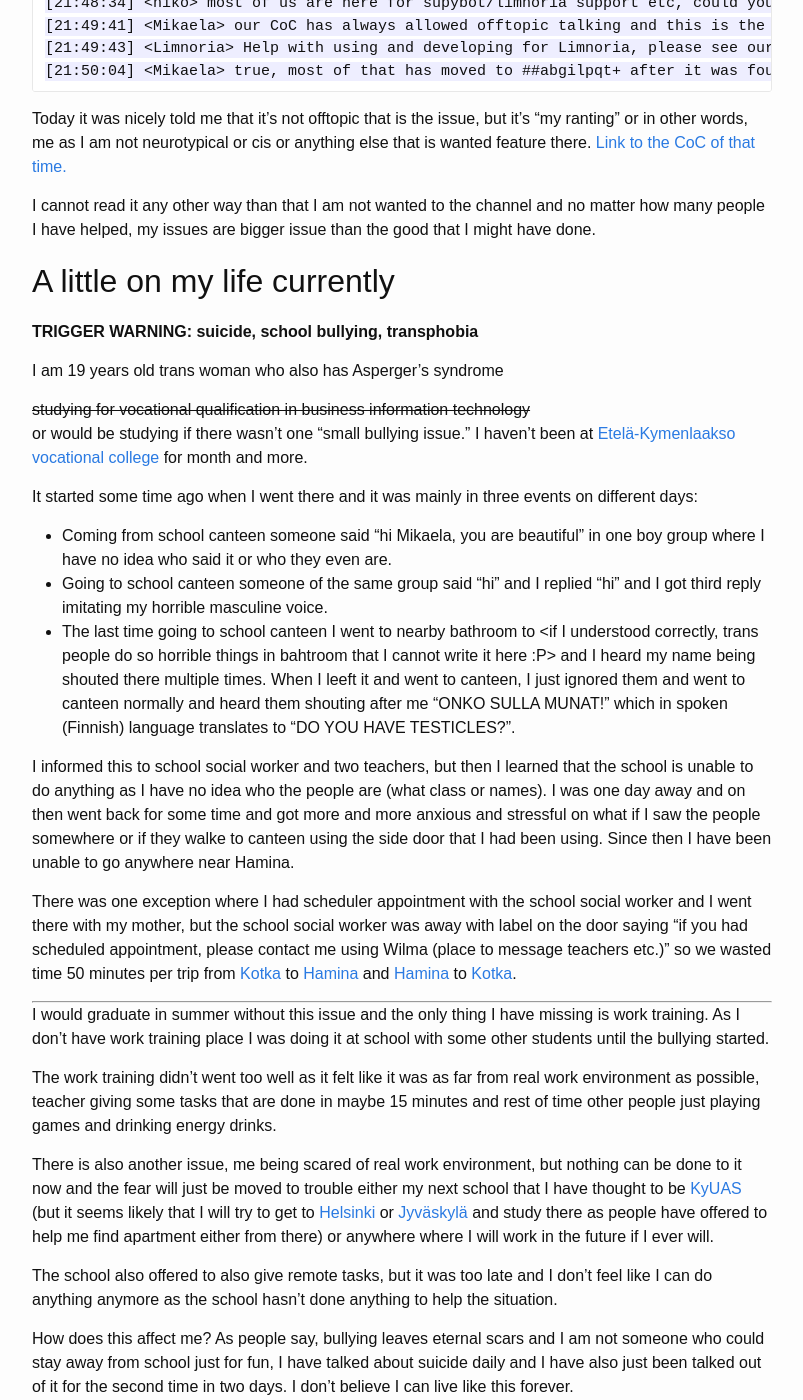
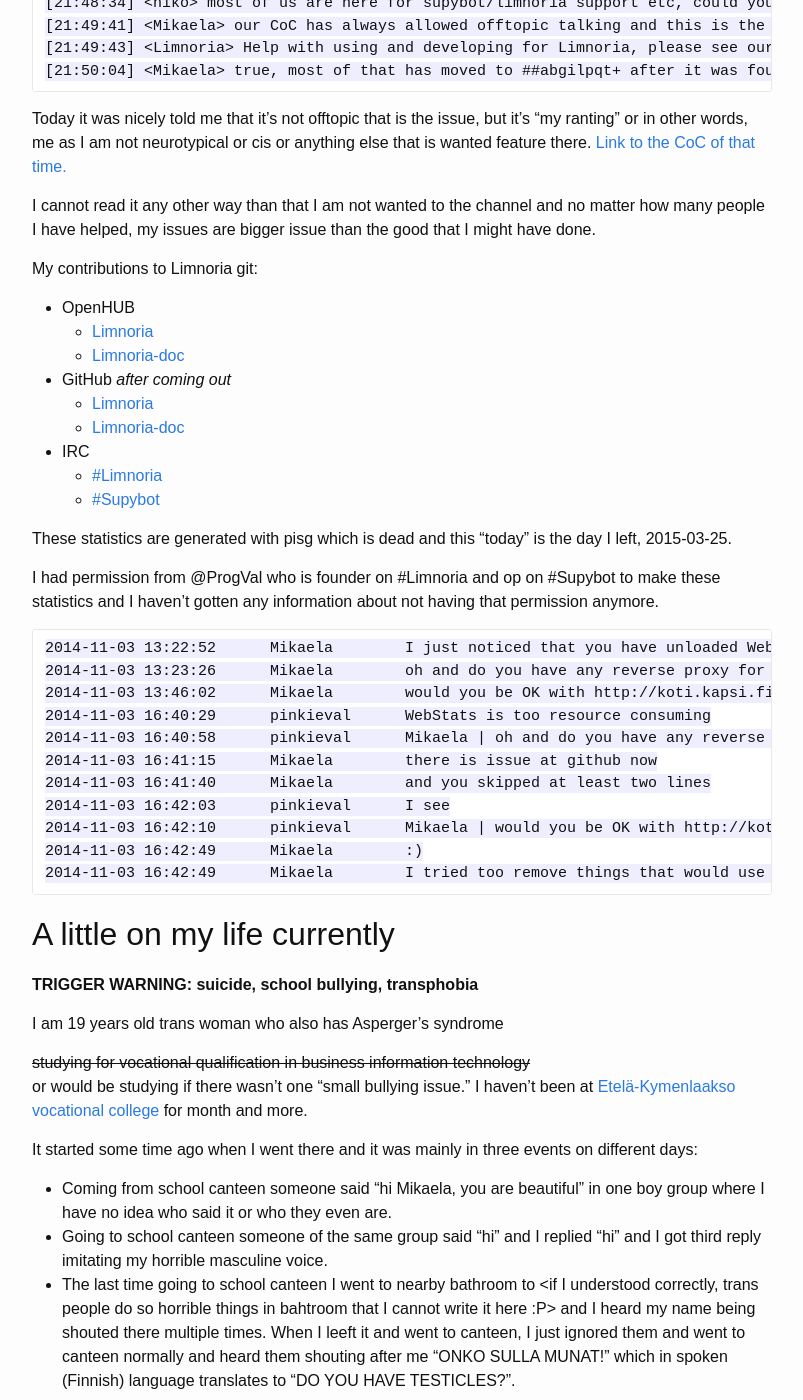
Before and after one commit to Mikaela/mikaela.github.io, a Jekyll site: the page built from _posts/2015-03-25-leaving-bots-life.md, in a window 1280 px wide and 1400 px high, scrolled down 516 px. Shown: the whole window, without its empty margins (238-1041 px from the left). Built offline with Jekyll 4.4.1, drawn with Linux system fonts in a browser that asks for light colours; Markdown is read by kramdown in place of the engine named in the settings; comment, search, counter and statistics services are not loaded; some of the changed text lies outside the part shown.

Commit message:
leaving bots...: add changelog & contributions

````diff
--- a/_posts/2015-03-25-leaving-bots-life.md
+++ b/_posts/2015-03-25-leaving-bots-life.md
@@ -33,6 +33,39 @@
 I cannot read it any other way than that I am not wanted to the channel and
 no matter how many people I have helped, my issues are bigger issue than
 the good that I might have done.
+
+My contributions to Limnoria git:
+
+* OpenHUB
+    * [Limnoria](https://openhub.net/accounts/Mikaela/positions/170403)
+    * [Limnoria-doc](https://openhub.net/accounts/Mikaela/positions/170402)
+* GitHub *after coming out*
+    * [Limnoria](https://github.com/ProgVal/Limnoria/commits?author=Mikaela)
+    * [Limnoria-doc](https://github.com/Limnoria/Limnoria-doc/commits?author=Mikaela)
+* IRC
+    * [\#Limnoria](https://koti.kapsi.fi/~mikaela/pisg/Limnoria.html)
+    * [\#Supybot](https://koti.kapsi.fi/~mikaela/pisg/Supybot.html)
+
+These statistics are generated with pisg which is dead and this "today" is
+the day I left, 2015-03-25.
+
+I had permission from @ProgVal who is founder on \#Limnoria and op on
+\#Supybot to make these statistics and I haven't gotten any information
+about not having that permission anymore.
+
+```
+2014-11-03 13:22:52      Mikaela        I just noticed that you have unloaded WebStats and I am missing some kind of statistics :(
+2014-11-03 13:23:26      Mikaela        oh and do you have any reverse proxy for http://aperio.fr:7410/ and does Limnoria get the real IP?
+2014-11-03 13:46:02      Mikaela        would you be OK with http://koti.kapsi.fi/~mkaysi/pisg/Limnoria.html ? pisg with most of things stripped in config
+2014-11-03 16:40:29      pinkieval      WebStats is too resource consuming
+2014-11-03 16:40:58      pinkieval      Mikaela | oh and do you have any reverse proxy for http://aperio.fr:7410/ and does Limnoria get the real IP? => I don't know what you mean, but I don't have a reverse proxy
+2014-11-03 16:41:15      Mikaela        there is issue at github now
+2014-11-03 16:41:40      Mikaela        and you skipped at least two lines
+2014-11-03 16:42:03      pinkieval      I see
+2014-11-03 16:42:10      pinkieval      Mikaela | would you be OK with http://koti.kapsi.fi/~mkaysi/pisg/Limnoria.html ? => yes
+2014-11-03 16:42:49      Mikaela        :)
+2014-11-03 16:42:49      Mikaela        I tried too remove things that would use bad pronouns, other files in that directory are bad
+```
 
 ## A little on my life currently
 
@@ -108,3 +141,8 @@
 am not someone who could stay away from school just for fun, I have talked
 about suicide daily and I have also just been talked out of it for the
 second time in two days. I don't believe I can live like this forever.
+
+* * * * *
+
+*This post has been edited after the original publishing, but you can find
+the changes from the [commit log here](https://github.com/Mikaela/mikaela.github.io/commits/master/_posts/2015-03-25-leaving-bots-life.md).
````
